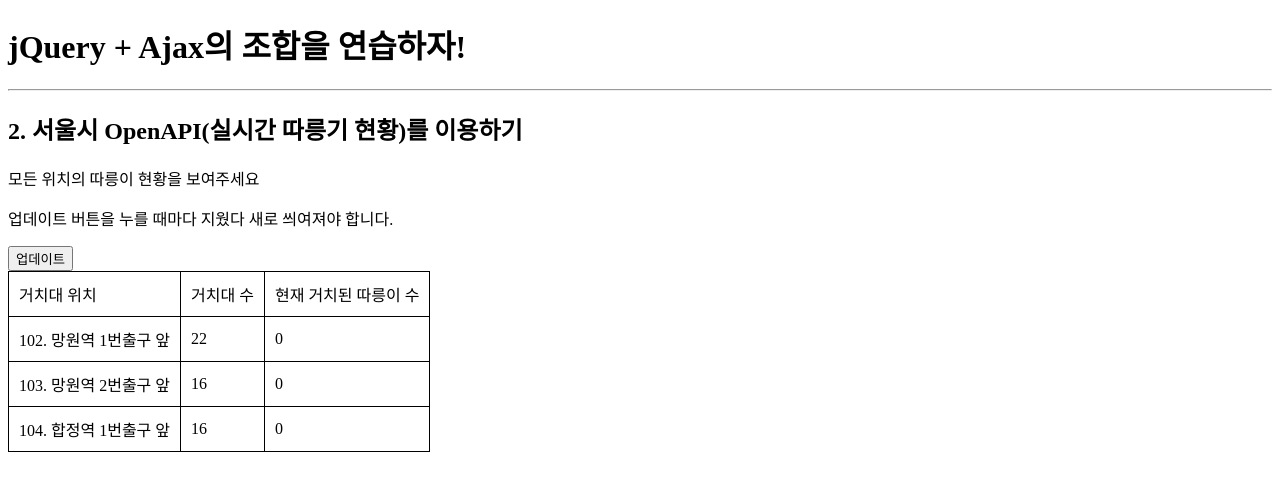
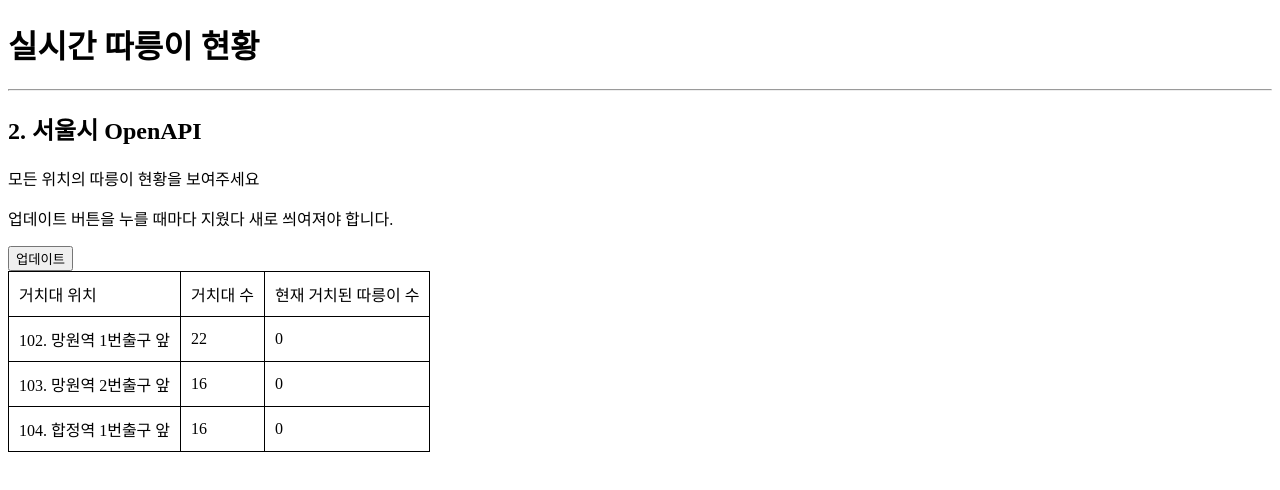
Before and after one commit to ivryxx/frontend, a plain HTML site: page ajax02.html in a window 1280 px wide. Drawn offline with nearby package versions, Linux system fonts and the light colour scheme.

Commit message:
ajax02 completed

```diff
--- a/ajax02.html
+++ b/ajax02.html
@@ -70,12 +70,12 @@ font-weight: bold;
 </head>
 
 <body>
-<h1>jQuery + Ajax의 조합을 연습하자!</h1>
+<h1>실시간 따릉이 현황</h1>
 
 <hr />
 
 <div class="question-box">
-<h2>2. 서울시 OpenAPI(실시간 따릉기 현황)를 이용하기</h2>
+<h2>2. 서울시 OpenAPI</h2>
 <p>모든 위치의 따릉이 현황을 보여주세요</p>
 <p>업데이트 버튼을 누를 때마다 지웠다 새로 씌여져야 합니다.</p>
 <button onclick="q1()">업데이트</button>
```
